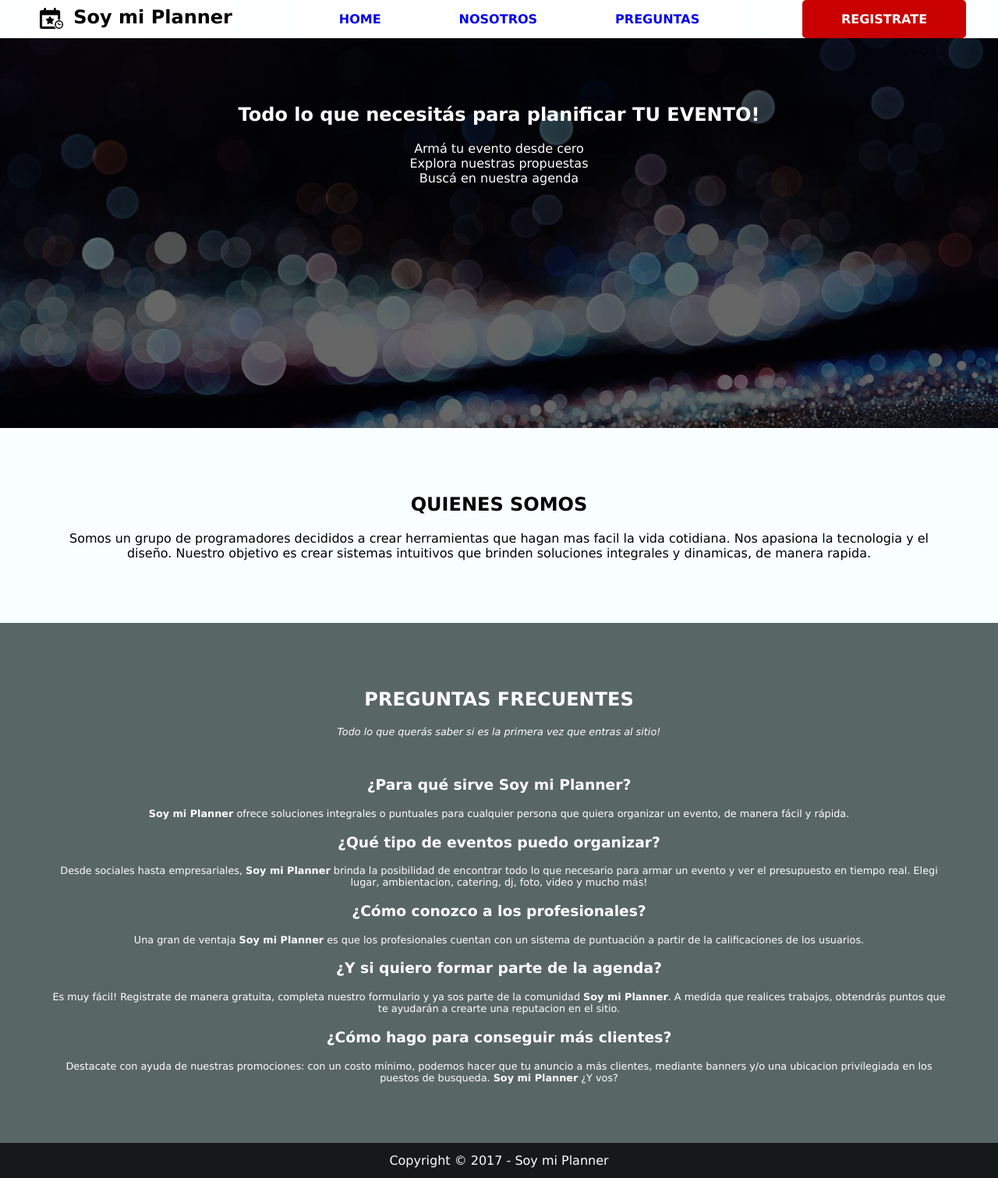
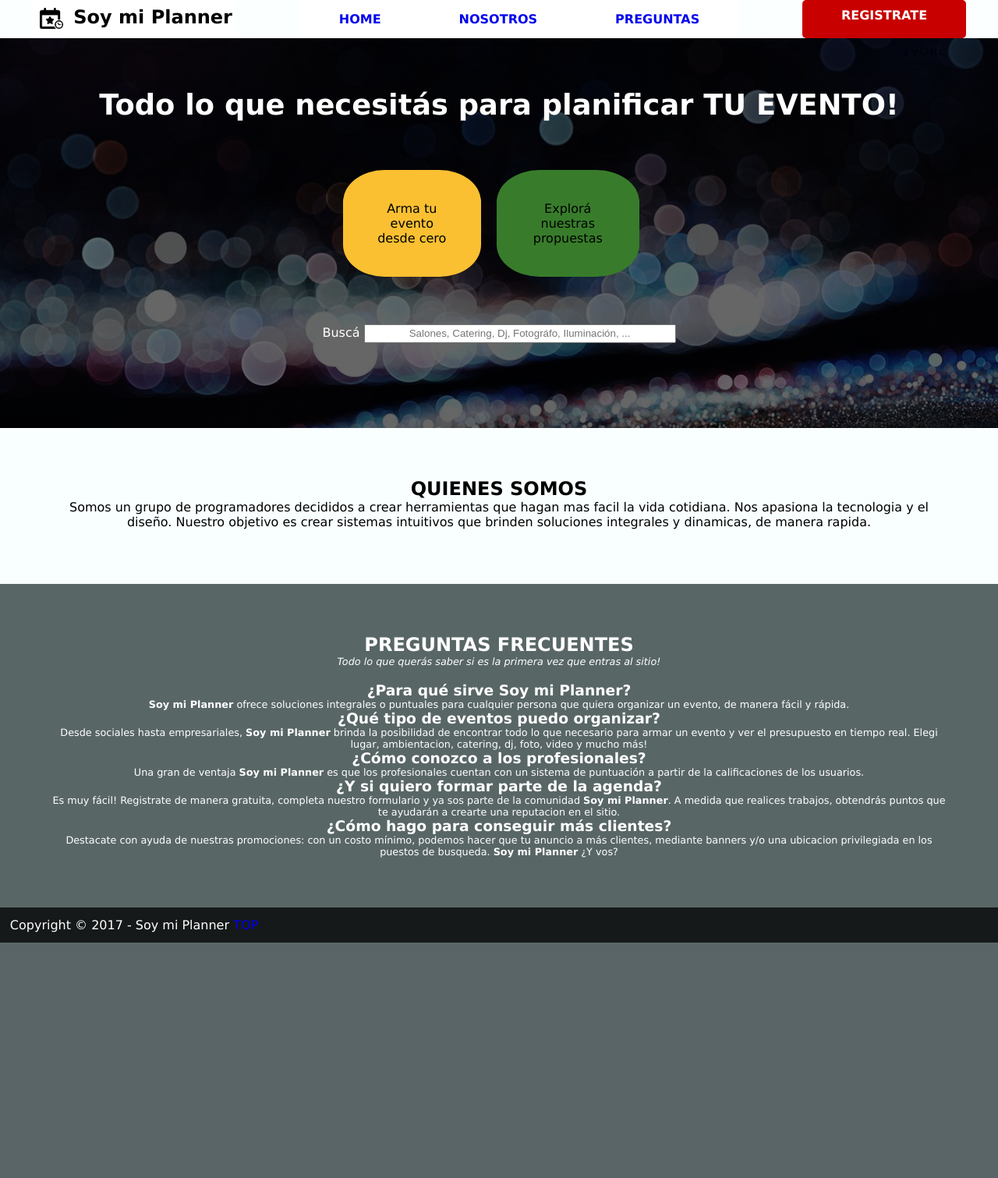
Before and after one commit to gonzalonf/trabajo-integrador, a PHP site: page /html/index_soyMiPlanner.html in a window 1280 px wide. Shown: the whole page at 78% size. After the commit the page ends 1209 px from the top, so only its background shows below. Run offline with PHP 8.4, Linux system fonts and the light colour scheme.

Commit message:
Subo Main Buttons
Hola y hice unos cambios como el selector universal, y borre los selectores html, body, ul, igual quedo bien el header porque le puse text align center en el header correspondiente, tambien puse un link de top abajo de todo, hice funcionar los links. si alguien puede mejorar el registro que esta horrible

```diff
--- a/css/style.css
+++ b/css/style.css
@@ -2,13 +2,10 @@
 			box-sizing: border-box;
 			list-style-type: none;
 			text-decoration: none;
+			margin: 0;
+			padding: 0;
 		}
 
-		html,body,ul {
-			margin: 0px;
-			padding: 0px;
-			text-align: center;
-		}
 
 		body {
 			background: lightcyan;  /* color de fondo gral */
@@ -19,6 +16,7 @@
 			display: block;
 			margin: 0px;
 			padding: 0px;
+			text-align: center;
 
 		}
 
@@ -101,6 +99,47 @@
 			text-align: center;
 		}
 
+		.type_portada h2{
+			font-size: 2.3em;
+		}
+		.mainButton{
+			display: flex;
+			justify-content: center;
+
+			margin: 30px auto;
+			height: 200px;
+			width: 400px;
+			align-items: center;
+
+		}
+		.opciones_principales1 a{
+			background-color: #fac031;
+
+			padding: 40px;
+			display: block;
+			text-decoration: none;
+			color: black;
+			margin-right: 20px;
+			border-radius: 30%;
+		}
+		.opciones_principales2 a{
+			background-color: #387c2b;
+
+			padding: 40px;
+			display: block;
+			text-decoration: none;
+			color: black;
+			margin-right: 20px;
+			border-radius: 30%;
+		}
+		.type_portada input{
+			line-height: 20px;
+			width: 400px;
+			text-align: center;
+		}
+
+
+
 		.type1 {
 			display: block;
 			margin: 0px;
@@ -164,7 +203,7 @@
 				margin-right: 0px 0px;
 			}
 
-			.registrate {
+			.registrate a {
 				padding: 15px 50px;
 				border-radius: 5px;
 			}
@@ -172,25 +211,5 @@
 			.registrate a {
 				color: white;
 				font-weight: bold;
+
 			}
-
-			.type_portada{
-				display: block;
-				color: white;
-				text-align: center;
-				flex-flow: column;
-			}
-
-			.opciones_principales1 div {
-				background-color: red;
-				flex: 0 40%;
-				order: 1;
-			}
-
-			.opciones_principales2 div {
-				background-color: red;
-				flex: 0 20%;
-				order: 2;
-			}
-
-		}
--- a/html/index_soyMiPlanner.html
+++ b/html/index_soyMiPlanner.html
@@ -17,33 +17,39 @@
 			<nav>
 				<ul class="botonera">
 					<li><a href="#">HOME</a></li>
-					<li><a href="#">NOSOTROS</a></li>
-					<li><a href="#">PREGUNTAS</a></li>
+					<li><a href="#type1">NOSOTROS</a></li>
+					<li><a href="#type2">PREGUNTAS</a></li>
 				</ul>
 			</nav>
-			<div class="registrate"><a href="#">REGISTRATE</a></div>
+			<div class="registrate"><a href="registro.html">REGISTRATE</a></div>
 		</div>
 	</header>
 
 	<section class="type_portada">
 		<h2>Todo lo que necesitás para planificar TU EVENTO!</h2>
-		<div class="opciones_principales1">
-			Armá tu evento desde cero
+
+		<div class="mainButton">
+
+				<div class="opciones_principales1">
+					<a href="#">Arma tu evento desde cero</a>
+				</div>
+				<div class="opciones_principales2">
+					<a href="#">Explorá nuestras propuestas</a>
+				</div>
 		</div>
-		<div class="opciones_principales2">
-			Explora nuestras propuestas
-		</div>
-		<div class="buscador">
-			Buscá en nuestra agenda
-		</div>
-	</section>
+				<label  for="search"> Buscá</label>
+			    <input type="text" name="search"  id=search placeholder="Salones, Catering, Dj, Fotográfo, Iluminación, ..." >
+			</section>
+
+
+
 
 	<section class="type1">
-		<h2>QUIENES SOMOS</h2>
+		<h2 id=type1>QUIENES SOMOS</h2>
 		<p>Somos un grupo de programadores decididos a crear herramientas que hagan mas facil la vida cotidiana. Nos apasiona la tecnologia y el diseño. Nuestro objetivo es crear sistemas intuitivos que brinden soluciones integrales y dinamicas, de manera rapida.</p>
 	</section>
 	<section class="type2">
-		<h2>PREGUNTAS FRECUENTES</h2>
+		<h2 id="type2">PREGUNTAS FRECUENTES</h2>
 		<p><em>Todo lo que querás saber si es la primera vez que entras al sitio!</em></p>
 		<br>
 		<ul>
@@ -70,7 +76,9 @@
 		</ul>
 	</section>
 
-	<footer>Copyright © 2017 - Soy mi Planner</footer>
+	<footer>Copyright © 2017 - Soy mi Planner
+		<a href="#">TOP</a>
+	</footer>
 
 </body>
 </html>
```
